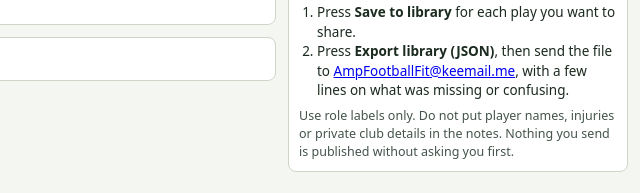
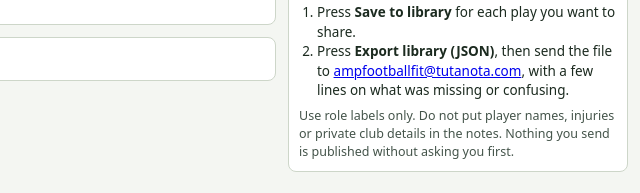
Before and after one commit to acraens/AmpCoachKit, a plain HTML site: page index.html in a window 1280 px wide. Shown: the part 844-1037 px from the top of the page, 640-1280 px from the left. Drawn offline with Linux system fonts and the light colour scheme.

Commit message:
Use the AmpFootballFit tutanota address as public contact
Co-Authored-By: Claude Sonnet 5.5 <noreply@anthropic.com>
Claude-Session: https://claude.ai/code/session_01LE7ZBqWgsGY58muBBcEZzC

```diff
--- a/index.html
+++ b/index.html
@@ -558,7 +558,7 @@ details ul { margin:6px 0 0 18px; padding:0; font-size:13.5px; }
   };
 
   // ---------- init ----------
-  var CONTACT = 'AmpFootballFit@keemail.me';
+  var CONTACT = 'ampfootballfit@tutanota.com';
   (function () {
     var slot = $('contactSlot');
     if (CONTACT) {
```
Also changed, not shown: 1 other file.
